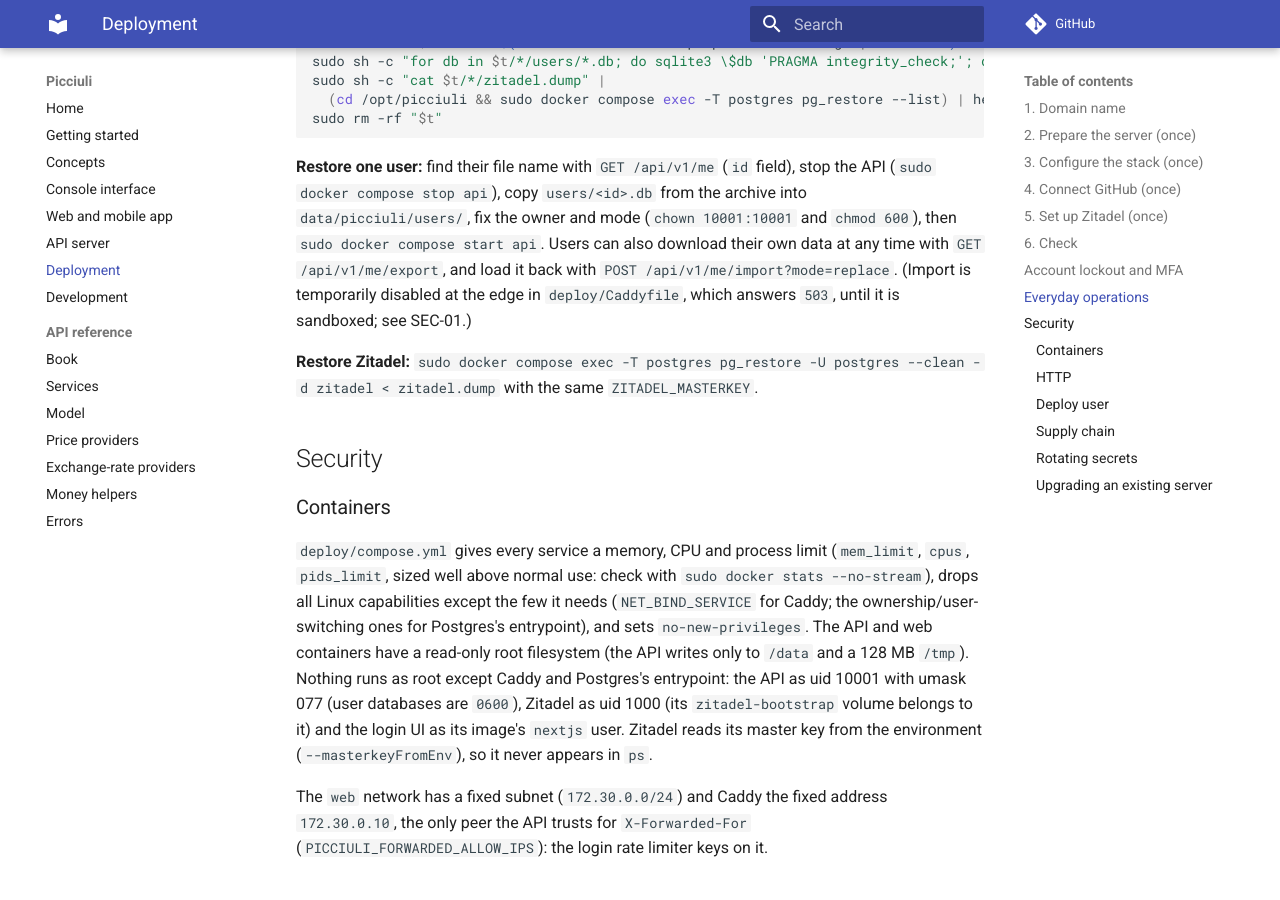
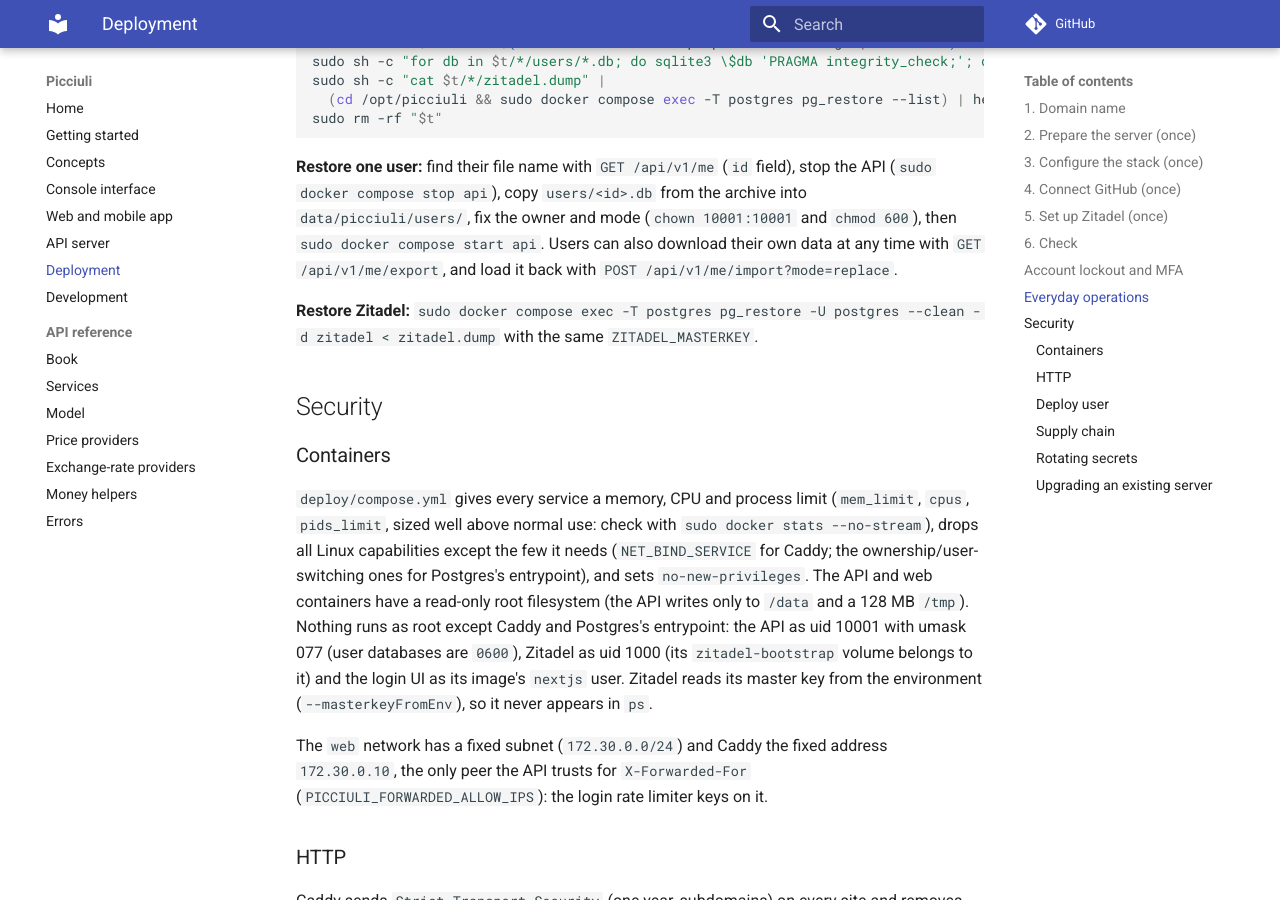
Before and after one commit to antoniobarba/picciuli, an MkDocs documentation site: the page built from docs/deployment.md, in a window 1280 px wide and 900 px high, scrolled down 8635 px. Built offline with MkDocs 1.6.1 and Material for MkDocs 9.7.7, drawn with Linux system fonts in a browser that asks for light colours; comment, search, counter and statistics services are not loaded.

Commit message:
deploy: re-enable POST /api/v1/me/import at the edge (SEC-01 fixed)
The import is now sandboxed and validated in the API, so the temporary
Caddy 503 rule is no longer needed.

Co-authored-by: Copilot <223556219+Copilot@users.noreply.github.com>

```diff
--- a/docs/deployment.md
+++ b/docs/deployment.md
@@ -390,9 +390,7 @@ stop the API (`sudo docker compose stop api`), copy
 and mode (`chown 10001:10001` and `chmod 600`), then
 `sudo docker compose start api`. Users can also download
 their own data at any time with `GET /api/v1/me/export`, and load it back
-with `POST /api/v1/me/import?mode=replace`. (Import is temporarily disabled at
-the edge in `deploy/Caddyfile`, which answers `503`, until it is sandboxed;
-see SEC-01.)
+with `POST /api/v1/me/import?mode=replace`.
 
 **Restore Zitadel:** `sudo docker compose exec -T postgres pg_restore -U postgres
 --clean -d zitadel < zitadel.dump` with the same `ZITADEL_MASTERKEY`.
```
Also changed, not shown: 1 other file.
